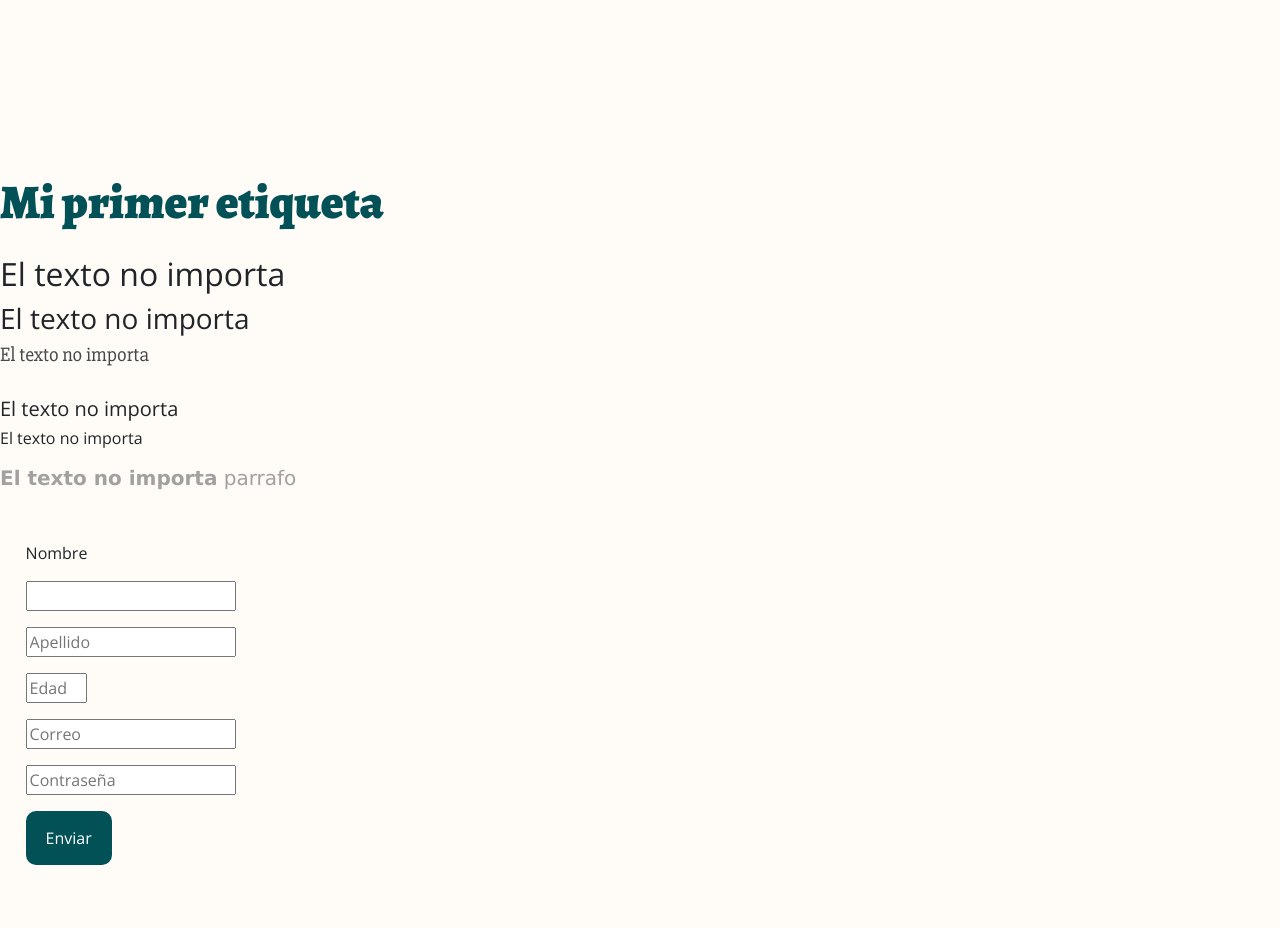
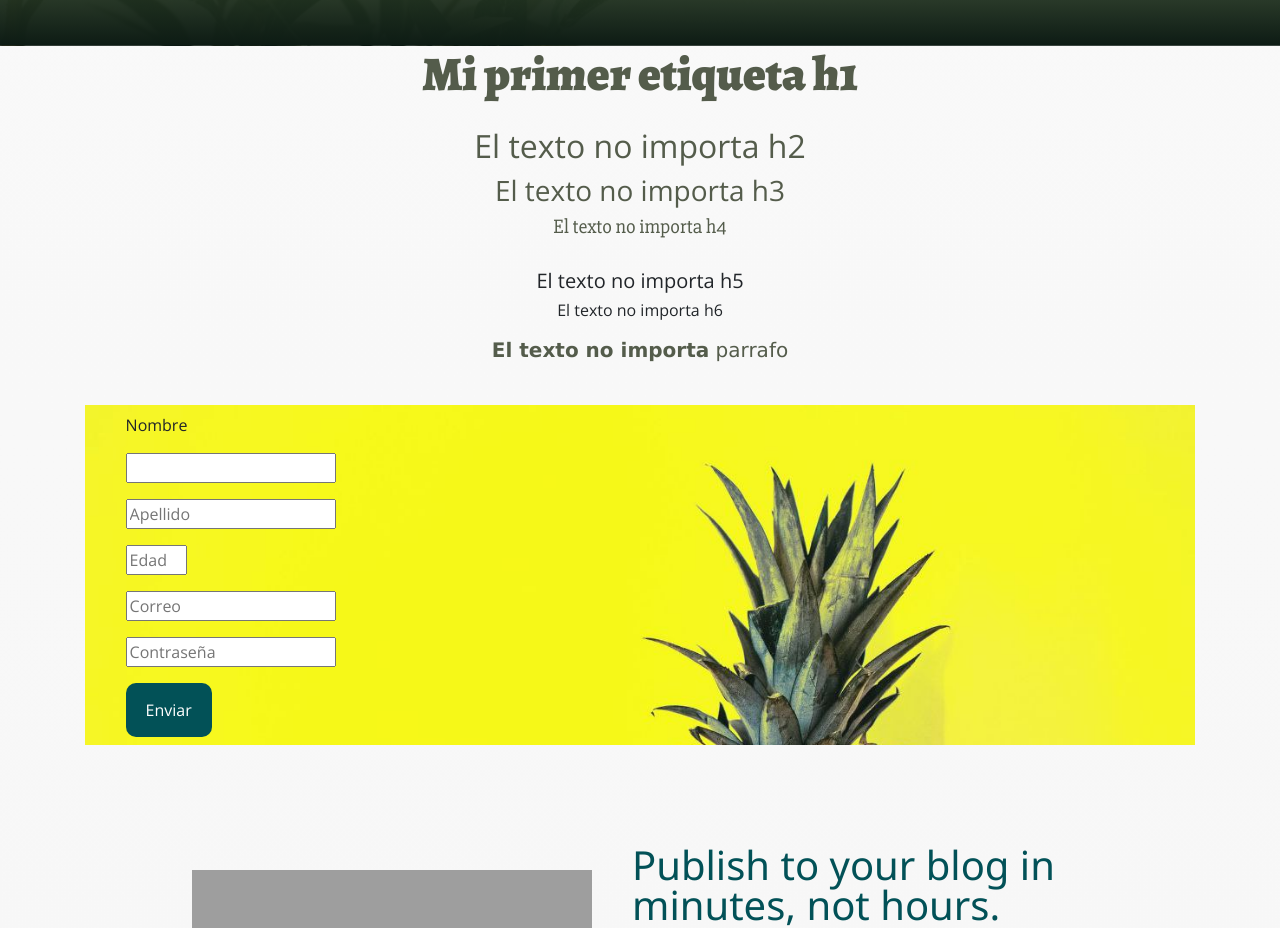
Before and after one commit to luismtapia/santander-front, a website: page index.html in a window 1280 px wide. Shown: the part 1520-2448 px from the top of the page. Drawn offline with nearby package versions, Linux system fonts and the light colour scheme; grey boxes are pictures that could not be loaded.

Commit message:
error,error,error

```diff
--- a/estilo.css
+++ b/estilo.css
@@ -49,6 +49,15 @@ body {
 .logo > img {
     height: 100%;
 }
+header.masthead {
+    padding-top: 10rem;
+    padding-bottom: calc(10rem - 4.5rem);
+    background: linear-gradient(to bottom, rgba(92, 77, 66, 0.8) 0%, rgba(92, 77, 66, 0.8) 100%), url("bg-masthead.jpg");
+    background-position: center;
+    background-repeat: no-repeat;
+    background-attachment: scroll;
+    background-size: cover;
+  }
 .navbar {
     /* width: 65%; */
     /* text-align: center; */
@@ -61,7 +70,12 @@ body {
     left: 0;
     right: 0;
     z-index: 1; */
-    background-color: #fffbf7;
+    /* background-image: url("assets/bg5.jpg");
+    background-repeat: no-repeat;
+    background-attachment: scroll;
+    background-position: center;
+    background-size: cover; */
+    /* background-color: #fffbf7; */
 }
 .item{
     margin-left: 25px;
@@ -97,9 +111,17 @@ body {
     margin: 1vh 0;
 }
 main{
-    margin-top: 10vh;
+    /* margin-top: 10vh; */
     text-align: center;
     padding: 10vh 0 10vh 0;
+
+    /* background-image: url("assets/bg0.jpg"); */
+    /* background: linear-gradient(to bottom, #b5b796 0%, #0d1b14 100%),url("assets/bg2.jpg"); */
+    background: linear-gradient(to bottom, #b5b796 0%, rgba(185, 224, 122, 0.7) 75%, #0d1b14 100%), url("assets/bg1.jpg");
+    background-repeat: no-repeat;
+    /* background-attachment: scroll; */
+    background-position: center;
+    background-size: cover;
 }
 h1 {
     color: var(--letra-verde);
--- a/index.html
+++ b/index.html
@@ -17,26 +17,6 @@
 </head>
 
 <body>
-    <!-- <section class="fixed-header">
-        <header class="header">
-            <a href="/" class="logo">
-                <img src="https://getmatcha.com/wp-content/themes/getmatcha/img/footer_logo.svg" alt="Matcha"/>
-            </a>
-            <nav class="navbar">
-                <ul>
-                    <li class="active item">Platform</li>
-                    <li class="item">Pricing</li>
-                    <li class="item">Customers</li>
-                    <li class="item">Resources</li>
-                    <li class="item">About</li>
-                </ul>
-            </nav>
-            <div class="actions">
-                <a>Sign In</a>
-                <button type="">Start free trial</button>
-            </div>
-        </header>
-    </section> -->
     <nav class="navbar sticky-top navbar-expand-lg navbar-light">
         <a class="navbar-brand" href="#">
             <img src="https://getmatcha.com/wp-content/themes/getmatcha/img/footer_logo.svg" alt="Matcha" />
@@ -113,19 +93,18 @@
 
 
 
-    <br><br>
-    <div class="seccion1">
-        <h1> Mi primer etiqueta </h1>
-        <h2> El texto no importa </h2>
-        <h3>El texto no importa</h3>
-        <h4>El texto no importa</h4>
-        <h5>El texto no importa</h5>
-        <h6>El texto no importa</h6>
 
+    <article class="container text-center sesion1">
+        <h1> Mi primer etiqueta h1</h1>
+        <h2> El texto no importa h2</h2>
+        <h3>El texto no importa h3</h3>
+        <h4>El texto no importa h4</h4>
+        <h5>El texto no importa h5</h5>
+        <h6>El texto no importa h6</h6>
         <p>
             <b>El texto no importa</b> parrafo
         </p>
-        <article class="publish">
+        <article class="container publish">
             <form class="publish-form">
                 <label for="name">Nombre</label>
                 <input type="text" id="name" name="fname" required>
@@ -136,11 +115,7 @@
                 <button type="submit">Enviar</button>
             </form>
         </article>
-
-        <!-- <section class="banner-capterra">
-            <img alt="Capterra" src="https://getmatcha.com/wp-content/themes/getmatcha/img/capterra.png" />
-        </section> -->
-    </div>
+    </article>
 
     <!-- SESION 3 -->
 
--- a/scss/_global.scss
+++ b/scss/_global.scss
@@ -7,7 +7,23 @@ $card-title: #4a4a4a;
 $metadata-text: #979797;
 $card-text: #4a4a4a;
 
+$color0: #FbFbFb;
+$color1: #F0F0F0;
+$color2: #E8E7E7;
+$color3: #CECDC9;
+$color4: #EBEBED;
+$color5: #E8F8F0;
+$color6: #BCBAB3;
+$color7: #495137;
+$color8: #55573B;
+$color9: #545C4B;
+$color10: #b9e07a;
+$color11: #6E5D37;
 
+%navbar {
+    font-family: 'Courier New', Courier, monospace;
+    color: $color5;
+}
 /** fuentes */
 $font-title: "Alegreya", serif;
 
--- a/scss/main.scss
+++ b/scss/main.scss
@@ -1,5 +1,33 @@
 /** main.scss */
 @use 'global' as *;
+
+body{
+    background-color: $color0;
+    background: linear-gradient(to bottom, $color0 0%, $color1 80%, #545c4b 100%);
+}
+.navbar{
+    background-color: $color0;
+
+    li{
+      color: $color1;
+    }
+}
+.active{
+  margin-bottom: red;
+}
+.sesion1{
+    h1,h2,h3,h4,p{
+      color: $color9;
+    }
+    .publish{
+        background-image: url("/assets/bg3.jpg");
+        // background-position: center;
+        // background-repeat: no-repeat;
+        background-attachment: scroll;
+        background-size: cover;
+    }
+}
+
 
 .blog {
   background-color: $white;
```
Also changed, not shown: cambiar.html (added, +17 -0 lines), assets/bg0.jpg (added), assets/bg1.jpg (added), assets/bg2.jpg (added), assets/bg3.jpg (added), assets/bg4.jpg (added), assets/bg5.jpg (added), bg-masthead.jpg (added), output.css, 1 other file.
